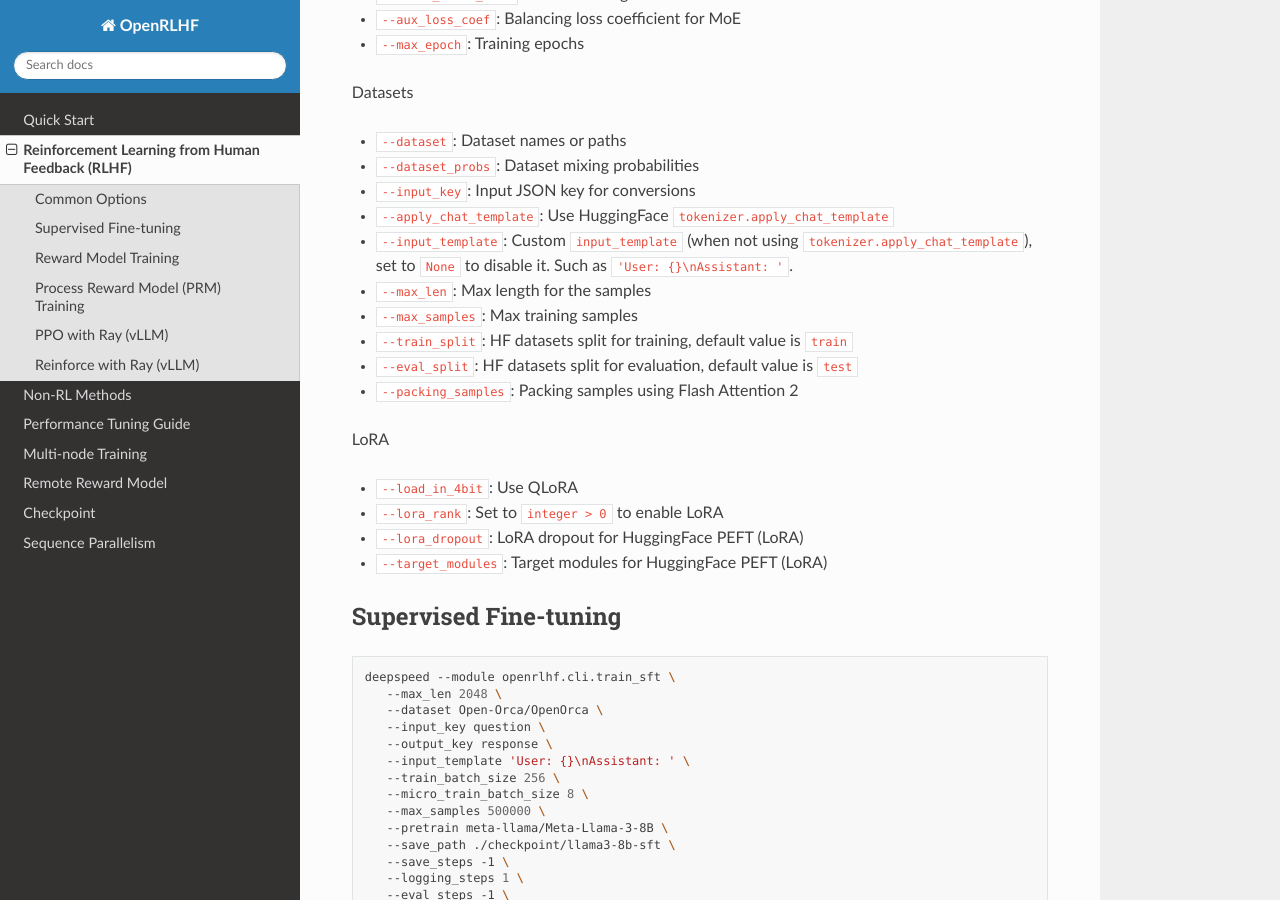
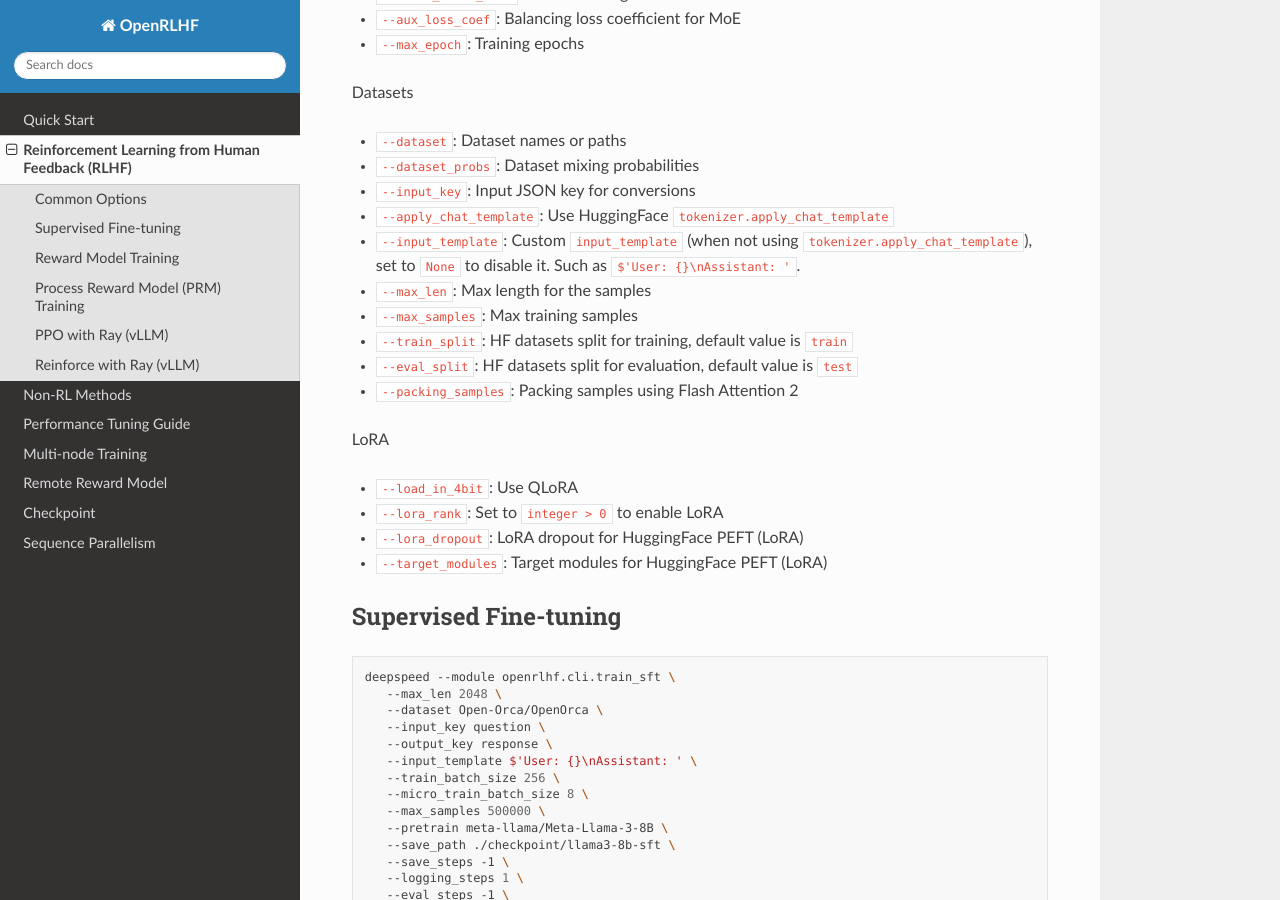
Before and after one commit to OpenRLHF/OpenRLHF-Docs, a Sphinx documentation site: the page built from docs/source/rl.rst, in a window 1280 px wide and 900 px high, scrolled down 741 px. Built offline with Sphinx 7.4.7 and the Read the Docs theme 3.1.0, drawn with Linux system fonts in a browser that asks for light colours.

Commit message:
Fix mistake in docs (#3)

```diff
--- a/docs/source/checkpoint.rst
+++ b/docs/source/checkpoint.rst
@@ -26,7 +26,7 @@ SFT
       --dataset Open-Orca/OpenOrca \
       --input_key question \
       --output_key response \
-      --input_template 'User: {}\nAssistant: ' \
+      --input_template $'User: {}\nAssistant: ' \
       --train_batch_size 256 \
       --micro_train_batch_size 2 \
       --max_samples 500000 \
--- a/docs/source/non_rl.rst
+++ b/docs/source/non_rl.rst
@@ -63,7 +63,7 @@ Kahneman-Tversky Optimization (KTO)
       --input_key instruction \
       --output_key response \
       --label_key score \
-      --input_template 'User: {}\nAssistant: ' \
+      --input_template $'User: {}\nAssistant: ' \
       --flash_attn \
       --beta 0.1 \
       --gradient_checkpointing \
@@ -377,7 +377,7 @@ Knowledge Distillation (MiniLLM)
       --dataset Open-Orca/OpenOrca \
       --input_key question \
       --output_key response \
-      --input_template 'User: {}\nAssistant: ' \
+      --input_template $'User: {}\nAssistant: ' \
       --train_batch_size 256 \
       --micro_train_batch_size 2 \
       --max_samples 500000 \
--- a/docs/source/rl.rst
+++ b/docs/source/rl.rst
@@ -33,7 +33,7 @@ Datasets
 - ``--dataset_probs``: Dataset mixing probabilities
 - ``--input_key``: Input JSON key for conversions
 - ``--apply_chat_template``: Use HuggingFace ``tokenizer.apply_chat_template``
-- ``--input_template``: Custom ``input_template`` (when not using ``tokenizer.apply_chat_template``), set to ``None`` to disable it. Such as ``'User: {}\nAssistant: '``.
+- ``--input_template``: Custom ``input_template`` (when not using ``tokenizer.apply_chat_template``), set to ``None`` to disable it. Such as ``$'User: {}\nAssistant: '``.
 - ``--max_len``: Max length for the samples
 - ``--max_samples``: Max training samples
 - ``--train_split``: HF datasets split for training, default value is ``train``
@@ -58,7 +58,7 @@ Supervised Fine-tuning
       --dataset Open-Orca/OpenOrca \
       --input_key question \
       --output_key response \
-      --input_template 'User: {}\nAssistant: ' \
+      --input_template $'User: {}\nAssistant: ' \
       --train_batch_size 256 \
       --micro_train_batch_size 8 \
       --max_samples 500000 \
```
